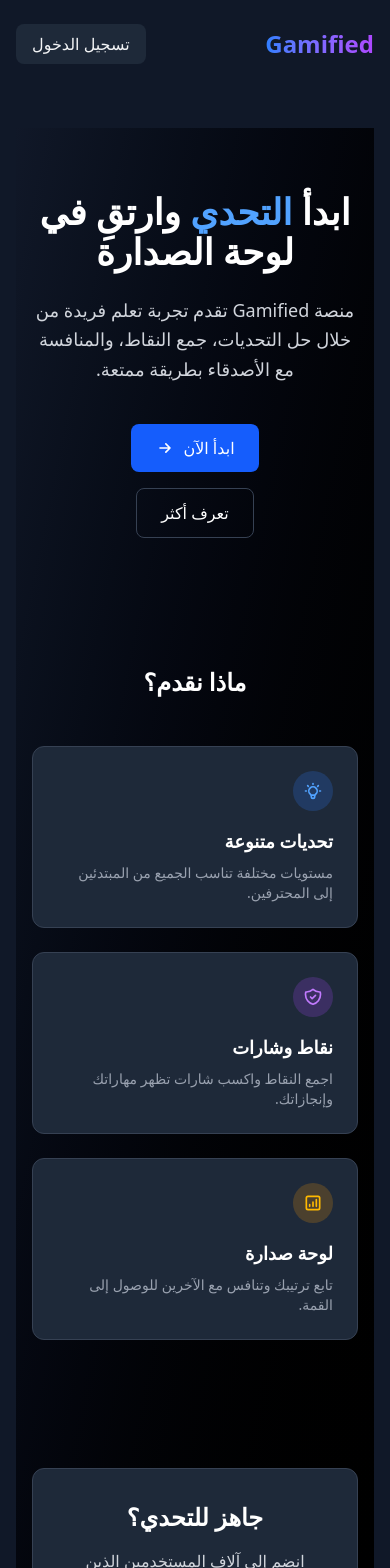
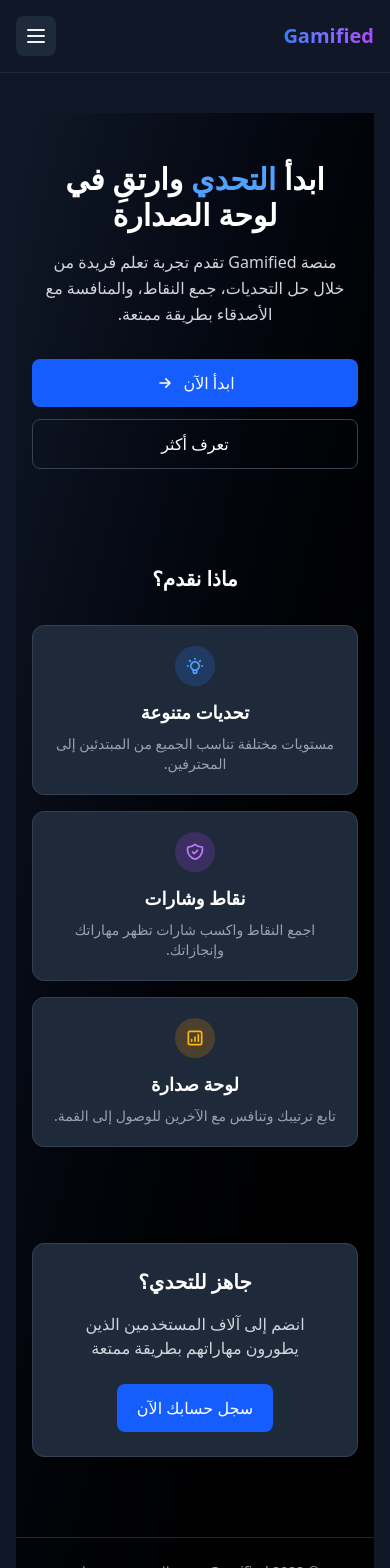
Before and after one commit to Abdelrhman612/gamified-learning-platform-fullstack, a Next.js app in the folder frontend/: page / in a window 390 px wide. Shown: the top 1568 px of the page. Built offline with nearby package versions, Linux system fonts and the light colour scheme.

Commit message:
update Header.tsx, page.tsx, page.tsx and frontend/src/config/index.ts

```diff
--- a/frontend/src/app/components/Header.tsx
+++ b/frontend/src/app/components/Header.tsx
@@ -1,20 +1,32 @@
+"use client";
 import Link from "next/link";
+import { useState } from "react";
 
 export default function Header() {
+  const [isMenuOpen, setIsMenuOpen] = useState(false);
+
   return (
-    <header className="container mx-auto px-4 py-6">
+    <header className="bg-gray-900 border-b border-gray-800">
+      <div className="container mx-auto px-4 py-4">
         <div className="flex justify-between items-center">
+          <div className="flex items-center">
             <Link
               href="/"
-          className="text-2xl font-bold bg-gradient-to-r from-blue-500 to-purple-500 bg-clip-text text-transparent"
+              className="text-xl sm:text-2xl font-bold bg-gradient-to-r from-blue-500 to-purple-500 bg-clip-text text-transparent"
             >
               Gamified
             </Link>
+          </div>
+
+          {/* قائمة التنقل للشاشات المتوسطة والكبيرة */}
           <nav className="hidden md:flex space-x-6">
             <Link href="/" className="hover:text-blue-400 font-medium">
               الرئيسية
             </Link>
-          <Link href="/challenges" className="hover:text-blue-400 font-medium">
+            <Link
+              href="/challenges"
+              className="hover:text-blue-400 font-medium"
+            >
               التحديات
             </Link>
             <Link href="/about" className="hover:text-blue-400 font-medium">
@@ -24,25 +36,116 @@
               href="/dashboard/admin"
               className="hover:text-blue-400 font-medium"
             >
-            لوحه المشرف
+              لوحة المشرف
             </Link>
             <Link
               href="/dashboard/user"
               className="hover:text-blue-400 font-medium"
             >
-            لوحه المستخدم
+              لوحة المستخدم
             </Link>
             <Link href="/gemini" className="hover:text-blue-400 font-medium">
-            🚀 جرّب Gemini Chat
+              🚀 Gemini Chat
             </Link>
           </nav>
+
+          <div className="flex items-center space-x-4">
             <Link
               href="/login"
-          className="px-4 py-2 rounded-lg bg-gray-800 hover:bg-gray-700 transition-colors"
+              className="hidden sm:block px-4 py-2 rounded-lg bg-gray-800 hover:bg-gray-700 transition-colors"
+            >
+              تسجيل الدخول
+            </Link>
+
+            {/* زر القائمة للجوال */}
+            <button
+              className="md:hidden p-2 rounded-lg bg-gray-800 hover:bg-gray-700 transition-colors"
+              onClick={() => setIsMenuOpen(!isMenuOpen)}
+            >
+              <svg
+                className="w-6 h-6"
+                fill="none"
+                stroke="currentColor"
+                viewBox="0 0 24 24"
+                xmlns="http://www.w3.org/2000/svg"
+              >
+                {isMenuOpen ? (
+                  <path
+                    strokeLinecap="round"
+                    strokeLinejoin="round"
+                    strokeWidth={2}
+                    d="M6 18L18 6M6 6l12 12"
+                  />
+                ) : (
+                  <path
+                    strokeLinecap="round"
+                    strokeLinejoin="round"
+                    strokeWidth={2}
+                    d="M4 6h16M4 12h16M4 18h16"
+                  />
+                )}
+              </svg>
+            </button>
+          </div>
+        </div>
+
+        {/* القائمة المنسدلة للجوال */}
+        {isMenuOpen && (
+          <nav className="md:hidden mt-4 bg-gray-800 rounded-lg p-4">
+            <div className="flex flex-col space-y-3">
+              <Link
+                href="/"
+                className="hover:text-blue-400 font-medium py-2"
+                onClick={() => setIsMenuOpen(false)}
+              >
+                الرئيسية
+              </Link>
+              <Link
+                href="/challenges"
+                className="hover:text-blue-400 font-medium py-2"
+                onClick={() => setIsMenuOpen(false)}
+              >
+                التحديات
+              </Link>
+              <Link
+                href="/about"
+                className="hover:text-blue-400 font-medium py-2"
+                onClick={() => setIsMenuOpen(false)}
+              >
+                عن المنصة
+              </Link>
+              <Link
+                href="/dashboard/admin"
+                className="hover:text-blue-400 font-medium py-2"
+                onClick={() => setIsMenuOpen(false)}
+              >
+                لوحة المشرف
+              </Link>
+              <Link
+                href="/dashboard/user"
+                className="hover:text-blue-400 font-medium py-2"
+                onClick={() => setIsMenuOpen(false)}
+              >
+                لوحة المستخدم
+              </Link>
+              <Link
+                href="/gemini"
+                className="hover:text-blue-400 font-medium py-2"
+                onClick={() => setIsMenuOpen(false)}
+              >
+                🚀 Gemini Chat
+              </Link>
+              <Link
+                href="/login"
+                className="mt-4 px-4 py-2 rounded-lg bg-gray-700 hover:bg-gray-600 transition-colors text-center"
+                onClick={() => setIsMenuOpen(false)}
               >
                 تسجيل الدخول
               </Link>
             </div>
+          </nav>
+        )}
+      </div>
     </header>
   );
 }
--- a/frontend/src/app/page.tsx
+++ b/frontend/src/app/page.tsx
@@ -3,20 +3,20 @@
 export default function Home() {
   return (
     <div className="min-h-screen bg-gradient-to-br from-gray-900 to-black text-white">
-      <section className="container mx-auto px-4 py-16 md:py-24 text-center">
+      <section className="container mx-auto px-4 py-12 md:py-16 lg:py-24 text-center">
         <div className="max-w-3xl mx-auto">
-          <h1 className="text-4xl md:text-5xl font-bold mb-6">
+          <h1 className="text-3xl sm:text-4xl md:text-5xl font-bold mb-4 md:mb-6">
             ابدأ <span className="text-blue-400">التحدي</span> وارتقِ في لوحة
             الصدارة
           </h1>
-          <p className="text-lg text-gray-300 mb-10 max-w-2xl mx-auto leading-relaxed">
+          <p className="text-base sm:text-lg text-gray-300 mb-8 md:mb-10 max-w-2xl mx-auto leading-relaxed px-2 sm:px-0">
             منصة Gamified تقدم تجربة تعلم فريدة من خلال حل التحديات، جمع النقاط،
             والمنافسة مع الأصدقاء بطريقة ممتعة.
           </p>
-          <div className="flex flex-col sm:flex-row items-center justify-center gap-4">
+          <div className="flex flex-col sm:flex-row items-center justify-center gap-3 sm:gap-4">
             <Link
               href="/challenges"
-              className="px-6 py-3 rounded-lg bg-blue-600 hover:bg-blue-700 text-white font-medium transition-colors flex items-center gap-2"
+              className="w-full sm:w-auto px-5 py-3 sm:px-6 sm:py-3 rounded-lg bg-blue-600 hover:bg-blue-700 text-white font-medium transition-colors flex items-center justify-center gap-2"
             >
               ابدأ الآن
               <svg
@@ -36,7 +36,7 @@
             </Link>
             <Link
               href="/about"
-              className="px-6 py-3 rounded-lg border border-gray-700 hover:border-gray-500 transition-colors"
+              className="w-full sm:w-auto px-5 py-3 sm:px-6 sm:py-3 rounded-lg border border-gray-700 hover:border-gray-500 transition-colors text-center"
             >
               تعرف أكثر
             </Link>
@@ -44,13 +44,13 @@
         </div>
       </section>
 
-      <section className="container mx-auto px-4 py-16">
-        <h2 className="text-2xl md:text-3xl font-bold text-center mb-12">
+      <section className="container mx-auto px-4 py-12 md:py-16">
+        <h2 className="text-xl sm:text-2xl md:text-3xl font-bold text-center mb-8 md:mb-12">
           ماذا نقدم؟
         </h2>
-        <div className="grid md:grid-cols-3 gap-6 max-w-5xl mx-auto">
-          <div className="bg-gray-800 p-6 rounded-xl border border-gray-700">
-            <div className="w-10 h-10 rounded-full bg-blue-500/20 flex items-center justify-center mb-4">
+        <div className="grid grid-cols-1 sm:grid-cols-2 lg:grid-cols-3 gap-4 sm:gap-6 max-w-5xl mx-auto">
+          <div className="bg-gray-800 p-5 sm:p-6 rounded-xl border border-gray-700">
+            <div className="w-10 h-10 rounded-full bg-blue-500/20 flex items-center justify-center mb-3 sm:mb-4 mx-auto sm:mx-0">
               <svg
                 className="w-5 h-5 text-blue-400"
                 fill="none"
@@ -66,14 +66,16 @@
                 />
               </svg>
             </div>
-            <h3 className="font-bold text-lg mb-2">تحديات متنوعة</h3>
-            <p className="text-gray-400 text-sm">
+            <h3 className="font-bold text-lg mb-2 text-center sm:text-right">
+              تحديات متنوعة
+            </h3>
+            <p className="text-gray-400 text-sm text-center sm:text-right">
               مستويات مختلفة تناسب الجميع من المبتدئين إلى المحترفين.
             </p>
           </div>
 
-          <div className="bg-gray-800 p-6 rounded-xl border border-gray-700">
-            <div className="w-10 h-10 rounded-full bg-purple-500/20 flex items-center justify-center mb-4">
+          <div className="bg-gray-800 p-5 sm:p-6 rounded-xl border border-gray-700">
+            <div className="w-10 h-10 rounded-full bg-purple-500/20 flex items-center justify-center mb-3 sm:mb-4 mx-auto sm:mx-0">
               <svg
                 className="w-5 h-5 text-purple-400"
                 fill="none"
@@ -89,14 +91,16 @@
                 />
               </svg>
             </div>
-            <h3 className="font-bold text-lg mb-2">نقاط وشارات</h3>
-            <p className="text-gray-400 text-sm">
+            <h3 className="font-bold text-lg mb-2 text-center sm:text-right">
+              نقاط وشارات
+            </h3>
+            <p className="text-gray-400 text-sm text-center sm:text-right">
               اجمع النقاط واكسب شارات تظهر مهاراتك وإنجازاتك.
             </p>
           </div>
 
-          <div className="bg-gray-800 p-6 rounded-xl border border-gray-700">
-            <div className="w-10 h-10 rounded-full bg-amber-500/20 flex items-center justify-center mb-4">
+          <div className="bg-gray-800 p-5 sm:p-6 rounded-xl border border-gray-700">
+            <div className="w-10 h-10 rounded-full bg-amber-500/20 flex items-center justify-center mb-3 sm:mb-4 mx-auto sm:mx-0">
               <svg
                 className="w-5 h-5 text-amber-400"
                 fill="none"
@@ -112,30 +116,34 @@
                 />
               </svg>
             </div>
-            <h3 className="font-bold text-lg mb-2">لوحة صدارة</h3>
-            <p className="text-gray-400 text-sm">
+            <h3 className="font-bold text-lg mb-2 text-center sm:text-right">
+              لوحة صدارة
+            </h3>
+            <p className="text-gray-400 text-sm text-center sm:text-right">
               تابع ترتيبك وتنافس مع الآخرين للوصول إلى القمة.
             </p>
           </div>
         </div>
       </section>
 
-      <section className="container mx-auto px-4 py-16 text-center">
-        <div className="max-w-2xl mx-auto bg-gray-800 p-8 rounded-xl border border-gray-700">
-          <h2 className="text-2xl md:text-3xl font-bold mb-4">جاهز للتحدي؟</h2>
-          <p className="text-gray-300 mb-6">
-            انضم إلى آلاف المستخدمين الذين يطورون مهاراتهم بطريقة ممتة
+      <section className="container mx-auto px-4 py-12 md:py-16 text-center">
+        <div className="max-w-2xl mx-auto bg-gray-800 p-6 sm:p-8 rounded-xl border border-gray-700">
+          <h2 className="text-xl sm:text-2xl md:text-3xl font-bold mb-4">
+            جاهز للتحدي؟
+          </h2>
+          <p className="text-gray-300 mb-6 text-base sm:text-lg">
+            انضم إلى آلاف المستخدمين الذين يطورون مهاراتهم بطريقة ممتعة
           </p>
           <Link
             href="/register"
-            className="inline-block px-6 py-3 rounded-lg bg-blue-600 hover:bg-blue-700 text-white font-medium transition-colors"
+            className="inline-block px-5 py-3 sm:px-6 sm:py-3 rounded-lg bg-blue-600 hover:bg-blue-700 text-white font-medium transition-colors"
           >
             سجل حسابك الآن
           </Link>
         </div>
       </section>
 
-      <footer className="container mx-auto px-4 py-8 text-center text-gray-400 text-sm border-t border-gray-800 mt-8">
+      <footer className="container mx-auto px-4 py-6 sm:py-8 text-center text-gray-400 text-sm border-t border-gray-800 mt-8">
         <p>© 2023 Gamified. جميع الحقوق محفوظة.</p>
       </footer>
     </div>
--- a/frontend/src/config/index.ts
+++ b/frontend/src/config/index.ts
@@ -1,3 +1,6 @@
 export const config = {
-  apiUrl: process.env.NEXT_PUBLIC_API_URL || "http://localhost:3000/api/v1",
+  apiUrl:
+    process.env.NEXT_PUBLIC_API_URL ||
+    "http://localhost:3000/api/v1" ||
+    "https://gamified-learning-platform-fullstack-production.up.railway.app/api/v1",
 };
```
Also changed, not shown: frontend/src/app/register/page.tsx (+19 -47 lines). Lines whose indentation alone changed are shown as unchanged.
